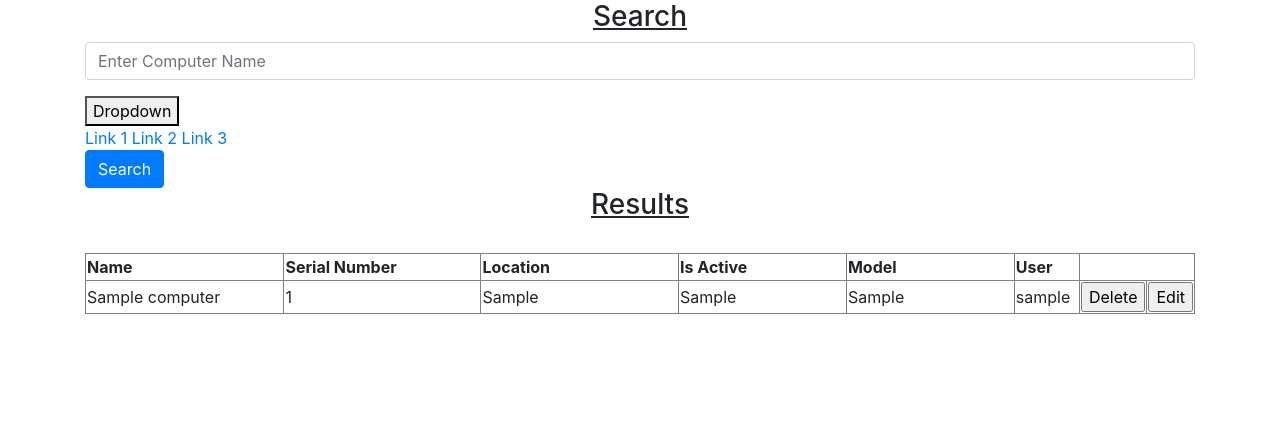
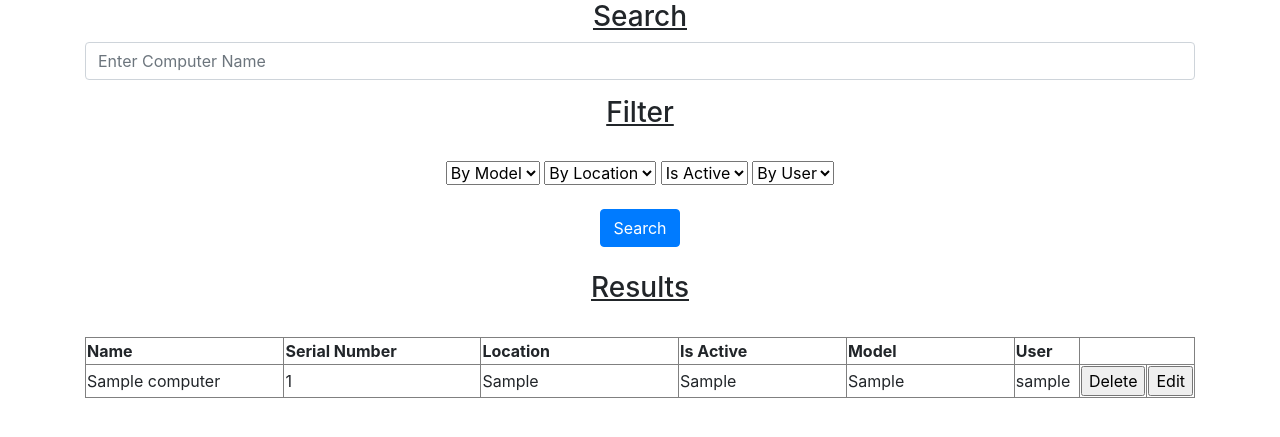
Before and after one commit to KrayziCoder11/WebsiteDB, a Flask app: page /search in a window 1280 px wide. Shown: the part 56-493 px from the top of the page. Run offline with Flask 2, Linux system fonts and the light colour scheme; a user stored in the database is signed in; tables that the repository leaves empty hold one stand-in row (values such as "Sample post"); some libraries are stand-ins or nearby versions.

Commit message:
added filter to search system

```diff
--- a/website/templates/base.html
+++ b/website/templates/base.html
@@ -4,11 +4,8 @@
     <meta charset="utf-8" />
     <meta name="viewport" content="width=device-width, initial-scale=1" />
 
-    <link
-      rel="stylesheet"
-      href="style.css"
 
-    >
+
     <link
       rel="stylesheet"
       href="https://stackpath.bootstrapcdn.com/bootstrap/4.4.1/css/bootstrap.min.css"
@@ -20,12 +17,6 @@
       href="https://stackpath.bootstrapcdn.com/font-awesome/4.7.0/css/font-awesome.min.css"
       crossorigin="anonymous"
     />
-
-    <link
-      rel="stylesheet"
-      href="style.css"
-
-    >
 
 
     <title>{% block title %}Home{% endblock %}</title>
--- a/website/templates/search.html
+++ b/website/templates/search.html
@@ -2,6 +2,7 @@
 
 {% block title %}Search{% endblock %}
 {% block content %}
+
 
 <form method="POST">
 
@@ -16,14 +17,44 @@
       />
     </div>
 
-    <button onclick="myFunction()" class="dropbtn">Dropdown</button>
-    <div id="myDropdown" class="dropdown-content">
-      <a href="#">Link 1</a>
-      <a href="#">Link 2</a>
-      <a href="#">Link 3</a>
+    <h3 align="center" id="title"><u>Filter</u></h3>
+
+    <br />
+    <div align="center">
+      <select name="model" id="model">
+        <option value="">By Model</option>
+        {% for m in models %}
+        <option value="{{m}}">{{m}}</option>
+        {%endfor%}
+      </select>
+
+      <select name="location" id="location">
+        <option value="" selected>By Location</option>
+        {% for L in locations %}
+        <option value="{{L}}">{{L}}</option>
+        {%endfor%}
+      </select>
+
+      <select name="active" id="active">
+        <option value="">Is Active</option>
+        <option value="True">True</option>
+        <option value="False">False</option>
+      </select>
+
+      <select name="user" id="user">
+        <option value="" selected>By User</option>
+        {% for u in users %}
+        <option value="{{u}}">{{u}}</option>
+        {%endfor%}
+      </select>
+      <br />
+      <br />
+
+      <button type="submit" class="btn btn-primary">Search</button>
+      <br />
+
     </div>
 
-    <button type="submit" class="btn btn-primary">Search</button>
     <br />
     <h3 align = "center" id="title"><u>Results</u></h3>
     <br />
@@ -67,10 +98,6 @@
       {%endfor%}
     </table>
 
-
-
 </form>
 
-
-
 {% endblock %}
--- a/website/views.py
+++ b/website/views.py
@@ -2,7 +2,7 @@ from flask import Blueprint, render_template, request, flash, jsonify
 from flask_login import login_required, current_user
 from .models import Computer
 from . import db
-import json
+from .logic import *
 
 #defines a blueprint for the views
 views = Blueprint('views', __name__)
@@ -15,18 +15,20 @@ def home():
         c_name = request.form.get('name')
         c_num = request.form.get('serial')
         c_location = request.form.get('location')
+        c_model = request.form.get('model')
 
         if len(c_name) < 1:
             flash('The name is too short!', category='error')
         elif len(c_location) < 1:
             flash('Invalid location!', category='error')
+        elif len(c_model) < 1:
+            flash('Invalid Model!', category='error')
         elif not (c_num.isdigit()):
             flash('Serial Number can only have numbers!', category='error')
         else:
-            new_comp = Computer(name=c_name, serial = c_num, location = c_location)
+            new_comp = Computer(name=c_name, serial = c_num, location = c_location, model = c_model, user_name = current_user.name)
             db.session.add(new_comp)
             db.session.commit()
-            print(c_num)
             flash('Computer added!', category='success')
 
     return render_template("home.html", user=current_user)
@@ -52,16 +54,27 @@ def delete_computer(serial, name):
 @views.route('/search', methods=['GET', 'POST'])
 @login_required
 def search():
+    computers = Computer.query.filter(Computer.name.contains('')).all()
+    models = get_models(computers)
+    users = get_user_names(computers)
+    locations = get_locations(computers)
+
+
     if request.method == 'GET':
-        computers = Computer.query.filter(Computer.name.contains('')).all()
         if computers:
-            return render_template("search.html", user = current_user, computers = computers)
+            computers = selectionSort(computers)
+            return render_template("search.html", user = current_user, computers = computers, models = models, users = users, locations = locations)
     elif request.method == 'POST':
-        name = request.form.get('name')
+        c_name = request.form.get('name')
+        c_model = request.form.get('model')
+        c_location = request.form.get('location')
+        c_user = request.form.get('user')
+        c_is_active = request.form.get('active')
 
-        computers = Computer.query.filter(Computer.name.contains(name)).all()
-        if computers:
-            return render_template("search.html", user = current_user, computers = computers)
+        filtered_computers = Computer.query.filter(Computer.name.contains(c_name), Computer.model.contains(c_model), Computer.location.contains(c_location), Computer.user_name.contains(c_user), Computer.is_active.contains(c_is_active)).all()
+        if filtered_computers:
+            filtered_computers = selectionSort(filtered_computers)
+            return render_template("search.html", user = current_user, computers = filtered_computers, models = models, users = users, locations = locations)
 
     return render_template("search.html", user = current_user)
 
```
Also changed, not shown: website/templates/home.html (+10 -0 lines).
